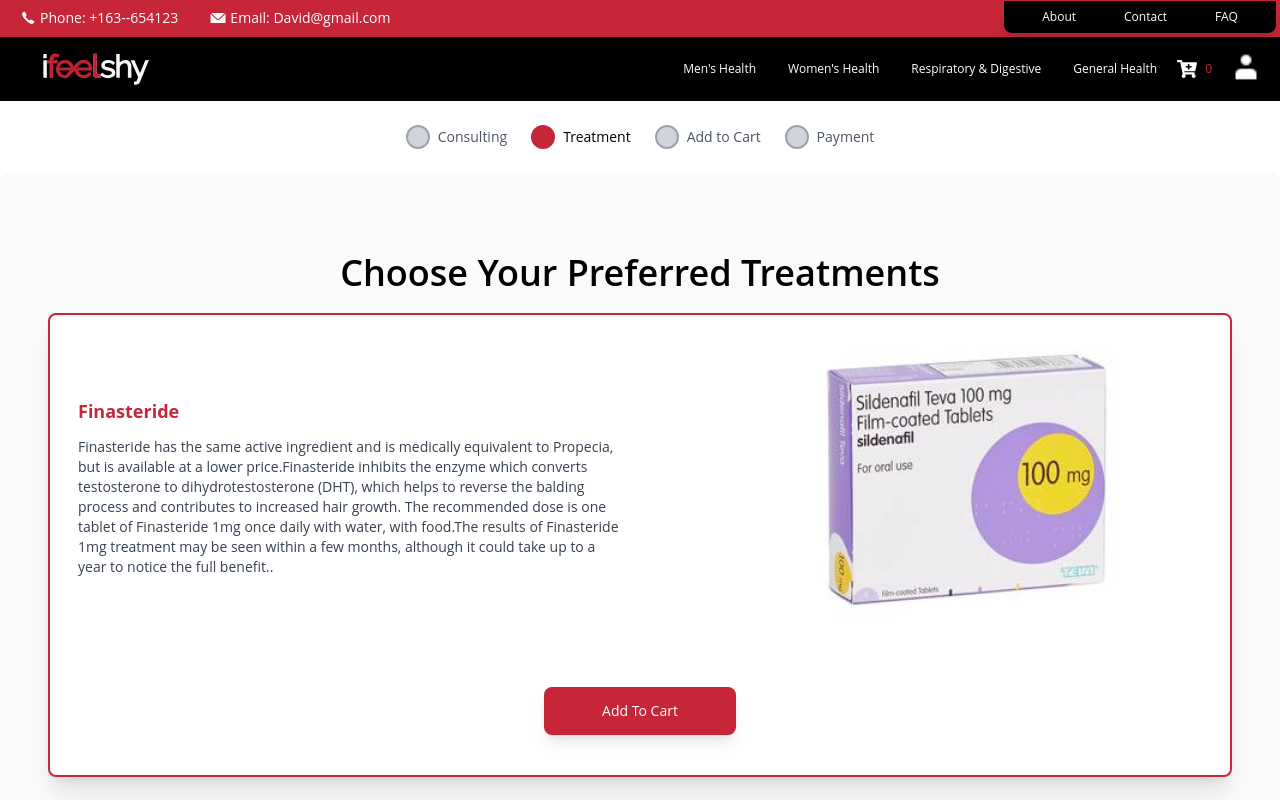
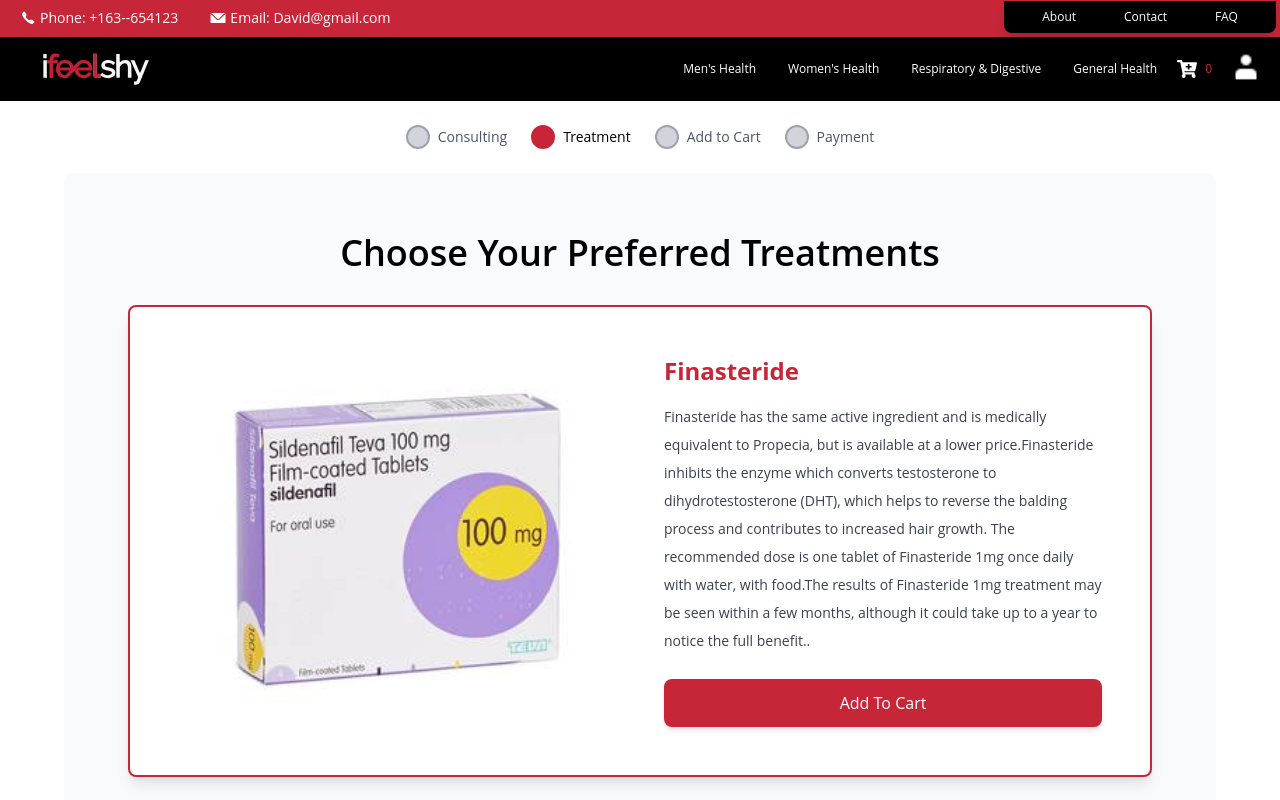
Before and after one commit to mss-souloftware/pharma-uk, a Next.js app: page /treatments in a window 1280 px wide. Shown: the top 800 px of the page. Built offline with nearby package versions, Linux system fonts and the light colour scheme.

Commit message:
'updated-code'

```diff
--- a/src/app/singleProductPage/singleProduct.jsx
+++ b/src/app/singleProductPage/singleProduct.jsx
@@ -111,7 +111,7 @@
       </div>
 
       {/* Product Detail Section */}
-      <div className="bg-white p-6 rounded-2xl shadow-xl ">
+      <div className="bg-white p-6 rounded-2xl sm:shadow-xl ">
 
         <SingleProductDetail product={product} />
       </div>
--- a/src/app/singleProductPage/singleProductDetail.jsx
+++ b/src/app/singleProductPage/singleProductDetail.jsx
@@ -1,19 +1,34 @@
 "use client";
 
-import React, { useState } from "react";
+import React, { useState, useEffect } from "react";
 import { motion, AnimatePresence } from "framer-motion";
 
 const SingleProductDetail = ({ product }) => {
   const [activeSection, setActiveSection] = useState("uses");
+  const sections = ["uses", "sideEffect", "quickView"];
+
+  useEffect(() => {
+    const interval = setInterval(() => {
+      if (window.innerWidth < 640) { // Auto-slide only on mobile
+        setActiveSection((prev) => {
+          const currentIndex = sections.indexOf(prev);
+          const nextIndex = (currentIndex + 1) % sections.length;
+          return sections[nextIndex];
+        });
+      }
+    }, 5000); // Change section every 5 seconds
+
+    return () => clearInterval(interval);
+  }, []);
 
   return (
     <div className="max-w-7xl mx-auto px-4 sm:px-6 lg:px-8 py-6">
       {/* Section Buttons - Scrollable on Mobile */}
       <div className="flex overflow-x-auto sm:justify-center rounded-2xl gap-2 sm:gap-4 mb-5  p-2 sm:p-3 bg-white no-scrollbar">
-        {["uses", "sideEffect", "quickView"].map((section) => (
+        {sections.map((section) => (
           <button
             key={section}
-            className={`px-4 sm:px-6 py-2 text-xs sm:text-sm md:text-base transition-all duration-300 rounded-lg font-semibold   flex-shrink-0
+            className={`px-4 sm:px-6 py-2 text-xs sm:text-sm md:text-base transition-all duration-300 rounded-lg font-semibold flex-shrink-0
               ${
                 activeSection === section
                   ? "bg-hoverUnderlineColor text-white"
@@ -31,7 +46,7 @@
 
       {/* Detail Description */}
       {product.detailDescription && (
-        <div className="mb-5 p-4 bg-blue-50 rounded-lg shadow-md mx-auto text-center max-w-[90%] sm:max-w-3xl">
+        <div className="mb-5 p-4 bg-blue-50 rounded-lg shadow-md mx-auto text-center   sm:max-w-3xl">
           <h2 className="text-sm sm:text-lg font-semibold mb-2 text-hoverUnderlineColor">
             Product Details
           </h2>
@@ -42,7 +57,7 @@
       )}
 
       {/* Animated Section Display */}
-      <div className="bg-white p-4 sm:p-6 rounded-lg shadow-lg mx-auto max-w-[95%] sm:max-w-4xl w-full">
+      <div className="bg-white p-4 sm:p-6 rounded-lg shadow-lg mx-auto max-w-[100%] sm:max-w-4xl w-full">
         <AnimatePresence mode="wait">
           {activeSection === "uses" && (
             <motion.div
--- a/src/app/treatments/page.jsx
+++ b/src/app/treatments/page.jsx
@@ -49,7 +49,7 @@
 
   return (
     <>
-      <div className="container mx-auto">
+      <div className="max-w-6xl mx-auto ">
 
       <StepNavigation/>
 
--- a/src/app/treatments/recomended.jsx
+++ b/src/app/treatments/recomended.jsx
@@ -19,12 +19,12 @@
   // Handle Add to Cart
   const handleAddToCart = () => {
     const product = {
-      id: title, // You can use a unique id or title as the identifier
+      id: title,
       name: title,
       description,
       imageUrl: image,
       price,
-      weekPlan: weekPlan, // Pass the weekly plan with the product
+      weekPlan,
     };
 
     const isProductInCart = cart.some((item) => item.id === product.id);
@@ -34,69 +34,56 @@
       return;
     }
 
-    // Dispatch action to add the product with weeklyPlan to the cart
     dispatch({
       type: "Add",
       product: {
         ...product,
-        price: price || 20, // Default price if not provided
+        price: price || 20,
         quantity: 1,
       },
     });
   };
 
-  // Fallback image
   const validImage = image && image !== "" ? image : "/fallback-image.jpg";
-
-  // Check if the product is in the cart
   const isProductInCart = cart.some((item) => item.id === title);
 
   return (
-    <div className="bg-gray-50 mx-auto container w-full p-10 rounded-lg justify-center flex flex-col items-center px-4 sm:px-8 md:px-12">
-      <h1 className="text-center text-xl sm:text-2xl md:text-3xl lg:text-4xl font-semibold mt-10  mb-5   capitalize ">
+    <div className="bg-gray-50 mx-auto container w-full p-10 rounded-lg flex flex-col items-center">
+      <h1 className="text-center text-2xl md:text-4xl font-semibold mt-5 mb-8 capitalize">
         {headingName}
       </h1>
 
-      <div className="w-full max-w-screen-xl py-8 sm:py-4 lg:px-7 px-10 border-2 shadow-xl border-hoverUnderlineColor rounded-lg bg-white flex flex-col items-center">
-        <div className="sm:flex sm:flex-col sm:justify-center items-center xl:grid lg:grid-cols-2 gap-8 mb-14">
-          <div>
-            <h3 className="text-lg my-3 font-bold text-hoverUnderlineColor">
-              {title}
-            </h3>
-            <p className="text-gray-700 text-sm">{description}</p>
-          </div>
-          <div className="w-full xl:ml-40 sm:w-[300px] h-auto">
-            <Image
-              src={validImage}
-              alt="Treatment image"
-              height={300}
-              width={300}
-              className="w-full h-auto object-cover rounded-lg flex"
-            />
-          </div>
+      <div className="w-full max-w-screen-lg bg-white border-2 border-hoverUnderlineColor shadow-lg rounded-lg overflow-hidden flex flex-col md:flex-row items-center p-6">
+        {/* Left: Image Section */}
+        <div className="w-full md:w-1/2 flex justify-center">
+          <Image
+            src={validImage}
+            alt="Treatment image"
+            height={350}
+            width={350}
+            className="object-cover rounded-lg"
+          />
         </div>
 
-        <div className="flex justify-center gap-4 mb-6">
-          {/* <button
-            onClick={handleAddToCart} // Pass the product object with weeklyPlan and price
-            className="px-4 py-2 text-white text-xs  rounded-lg bg-hoverUnderlineColor"
-          >
-            Add to Cart
-          </button> */}
+        {/* Right: Text Content */}
+        <div className="w-full md:w-1/2 flex flex-col justify-center p-6 text-center md:text-left">
+          <h3 className="text-xl md:text-2xl font-bold text-hoverUnderlineColor mb-4">
+            {title}
+          </h3>
+          <p className="text-gray-700 text-sm leading-7 mb-6">
+            {description}
+          </p>
           <button
             onClick={handleAddToCart}
-            className="py-4 xl:px-5 sm:py-4 xl:py-6 md:px-6 md:py-5 lg:py-5 sm:w-[20%] w-[30vw] sm:h-[4vh] h-[4vh] md:w-[20%] md:h-[3vh] lg:h-[4vh] lg:w-[12rem] sm:text-base text-xs bg-hoverUnderlineColor text-white font-normal rounded-lg shadow-lg transition ease-in-out delay-15 hover:-translate-y-1 hover:scale-110 hover:bg-[#96192e] duration-300 flex items-center justify-center"
+            className="py-3 px-6 text-white text-base font-medium rounded-lg bg-hoverUnderlineColor shadow-md transition-transform transform hover:scale-105 hover:bg-[#96192e] duration-300"
           >
-            <span className="flex justify-center text-center text-sm ">
-              Add To Cart
-            </span>
+            Add To Cart
           </button>
         </div>
       </div>
 
-      {/* Only show WeeklyPlan if the product is added to the cart */}
       {isProductInCart && weekPlan && weekPlan.length > 0 && (
-        <div className="mt-10">
+        <div className="mt-10 w-full max-w-screen-lg">
           <h2 className="text-2xl font-bold text-center">Weekly Plan</h2>
           <WeeklyPlan weekPlan={weekPlan} />
         </div>
```
Also changed, not shown: public/ProductContent.json (+32 -0 lines).
